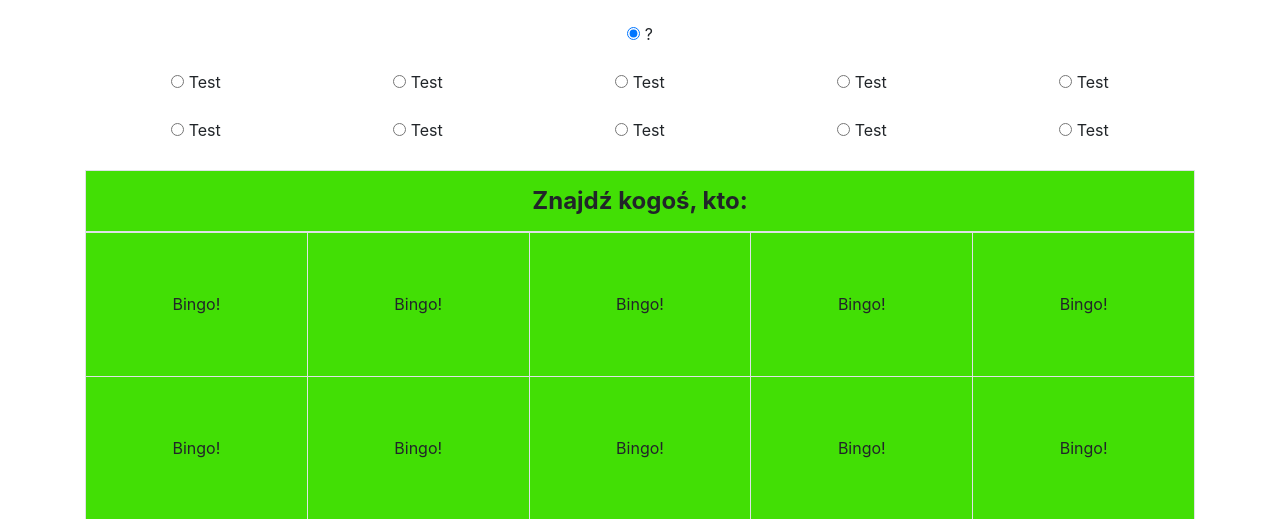
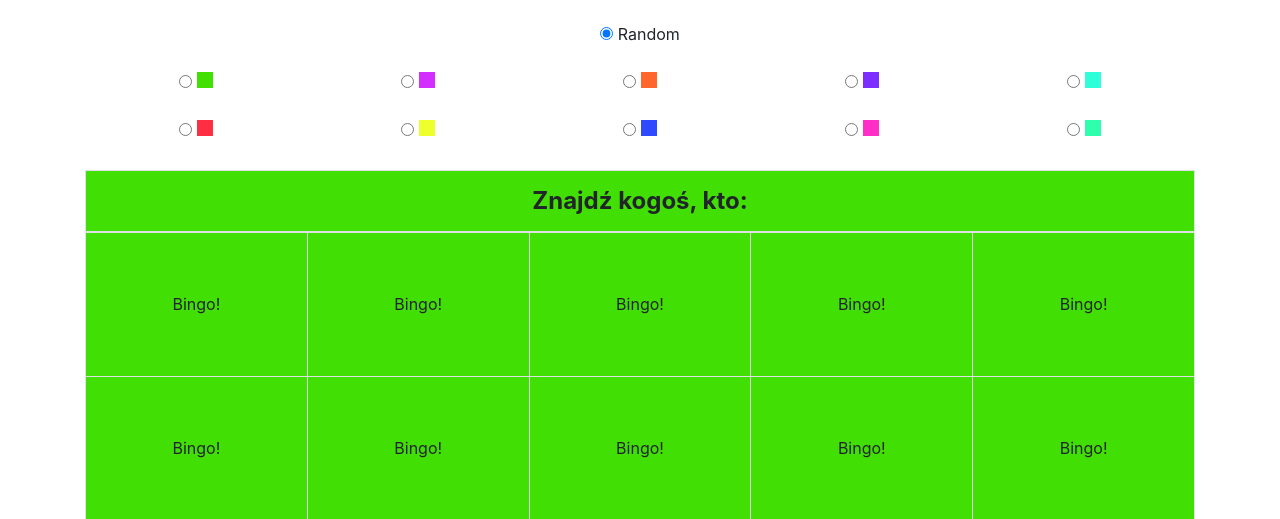
Before and after one commit to DavidGildour/BingoGenJS, a Flask app: page / in a window 1280 px wide. Shown: the top 519 px of the page. Run offline with Flask 2, Linux system fonts and the light colour scheme; some libraries are stand-ins or nearby versions.

Commit message:
colour picking added

```diff
--- a/static/script.js
+++ b/static/script.js
@@ -37,7 +37,13 @@ $(document).ready( () => {
   $("#generate").click( () => {
     fields = shuffle(fields);
 
-    $("table.bingo").css("background-image", `url("../static/bgs/${getRandomInt(9)}.gif")`);
+    let colourPick = $("#colour:checked").attr("value");
+
+    if (colourPick == "rand"){
+      $("table.bingo").css("background-image", `url("../static/bgs/${getRandomInt(9)}.gif")`);
+    } else {
+      $("table.bingo").css("background-image", `url("../static/bgs/${colourPick}.gif")`);
+    }
 
     for (let i = 0; i < len; i++){
       $("table.bingo td").eq(i).html(fields[i]);
--- a/static/style.css
+++ b/static/style.css
@@ -1,3 +1,7 @@
+* {
+    -webkit-print-color-adjust: exact !important;   /* Chrome, Safari */
+    color-adjust: exact !important;                 /*Firefox*/
+}
 .container {
   margin-top: 10px;
   margin-bottom: 10px;
@@ -38,3 +42,21 @@ thead.bingo tr{
   text-align: center;
   vertical-align: middle;
 }
+
+div.colourSample{
+  display: inline-block;
+  width: 1rem;
+  height: 1rem;
+  background-repeat: repeat;
+}
+
+.c0 {background-image: url("bgs/0.gif");}
+.c1 {background-image: url("bgs/1.gif");}
+.c2 {background-image: url("bgs/2.gif");}
+.c3 {background-image: url("bgs/3.gif");}
+.c4 {background-image: url("bgs/4.gif");}
+.c5 {background-image: url("bgs/5.gif");}
+.c6 {background-image: url("bgs/6.gif");}
+.c7 {background-image: url("bgs/7.gif");}
+.c8 {background-image: url("bgs/8.gif");}
+.c9 {background-image: url("bgs/9.gif");}
--- a/templates/index.htm
+++ b/templates/index.htm
@@ -18,21 +18,21 @@
     <div class="container">
       <table class="table noprint">
           <tr>
-            <td colspan="5"><input type="radio" name="colour" value="rand" checked> ?</td>
+            <td colspan="5"><input type="radio" name="colour" id="colour" value="rand" checked> Random</td>
           </tr>
           <tr>
-            <td><input type="radio" name="colour" value="0"> Test</td>
-            <td><input type="radio" name="colour" value="1"> Test</td>
-            <td><input type="radio" name="colour" value="2"> Test</td>
-            <td><input type="radio" name="colour" value="3"> Test</td>
-            <td><input type="radio" name="colour" value="4"> Test</td>
+            <td><input type="radio" name="colour" id="colour" value="0"> <div class="colourSample c0"></div></td>
+            <td><input type="radio" name="colour" id="colour" value="1"> <div class="colourSample c1"></div></td>
+            <td><input type="radio" name="colour" id="colour" value="2"> <div class="colourSample c2"></div></td>
+            <td><input type="radio" name="colour" id="colour" value="3"> <div class="colourSample c3"></div></td>
+            <td><input type="radio" name="colour" id="colour" value="4"> <div class="colourSample c4"></div></td>
           </tr>
           <tr>
-            <td><input type="radio" name="colour" value="5"> Test</td>
-            <td><input type="radio" name="colour" value="6"> Test</td>
-            <td><input type="radio" name="colour" value="7"> Test</td>
-            <td><input type="radio" name="colour" value="8"> Test</td>
-            <td><input type="radio" name="colour" value="9"> Test</td>
+            <td><input type="radio" name="colour" id="colour" value="5"> <div class="colourSample c5"></div></td>
+            <td><input type="radio" name="colour" id="colour" value="6"> <div class="colourSample c6"></div></td>
+            <td><input type="radio" name="colour" id="colour" value="7"> <div class="colourSample c7"></div></td>
+            <td><input type="radio" name="colour" id="colour" value="8"> <div class="colourSample c8"></div></td>
+            <td><input type="radio" name="colour" id="colour" value="9"> <div class="colourSample c9"></div></td>
           </tr>
       </table>
       <table class="table table-bordered bingo">
```
